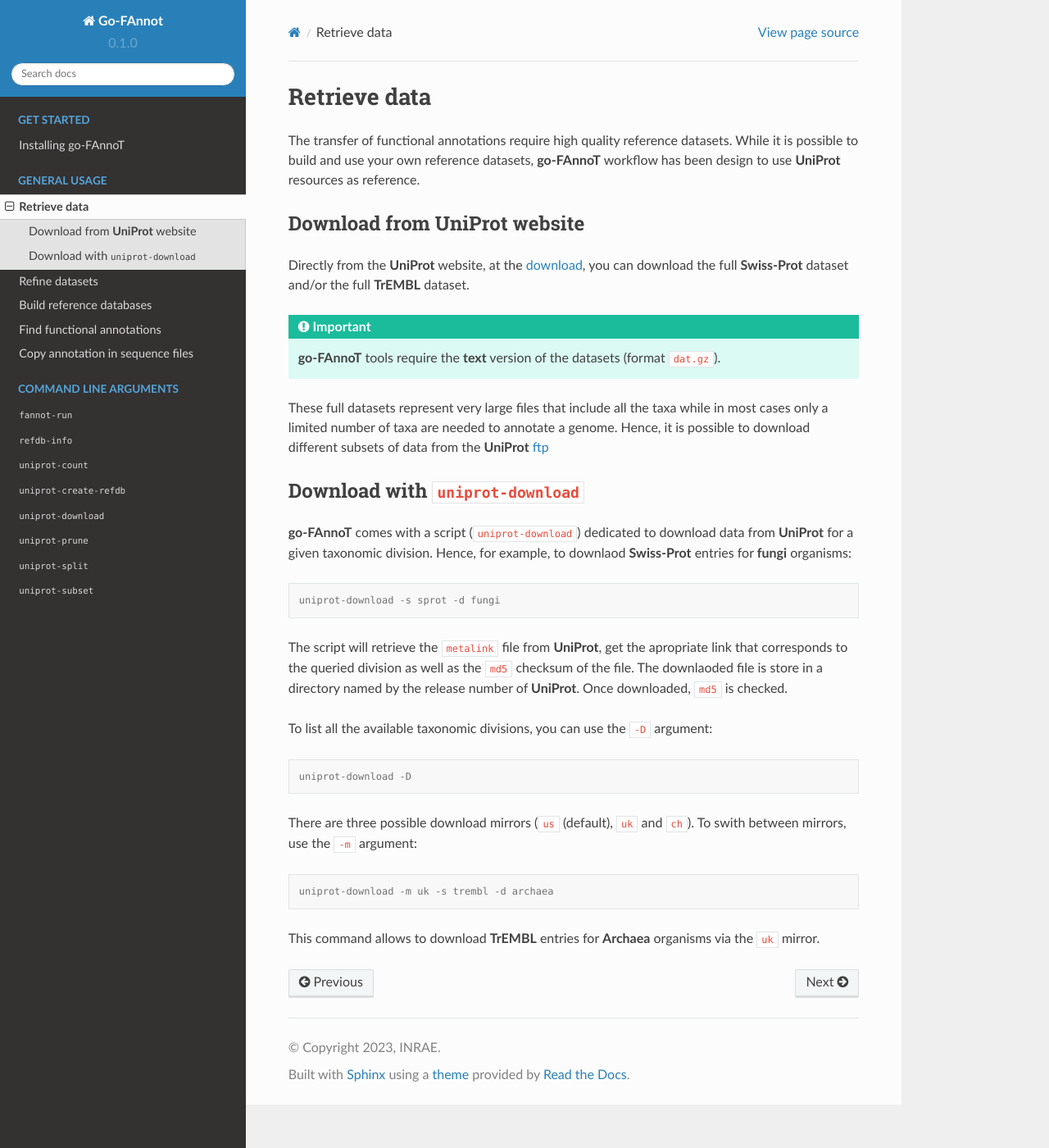
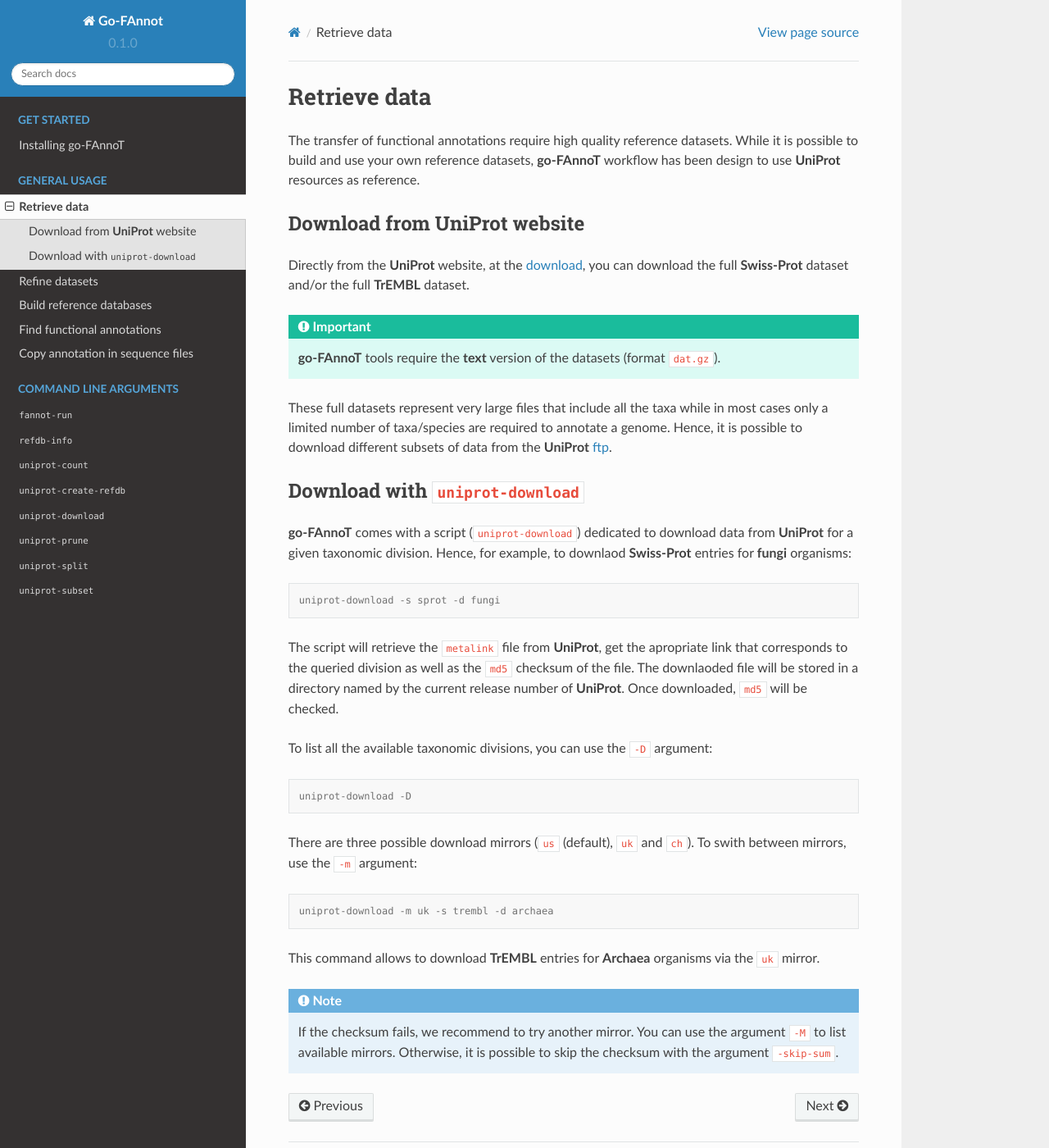
Before and after one commit to hdevillers/go-fannot-documentation, a Sphinx documentation site: the page built from docs/source/usage/retrieve_data.rst, in a window 1280 px wide and 1400 px high. Shown: the whole window at 82% size. Built offline with Sphinx 7.4.7 and the Read the Docs theme 2.0.0, drawn with Linux system fonts in a browser that asks for light colours.

Commit message:
Skip checksum.

```diff
--- a/docs/source/usage/retrieve_data.rst
+++ b/docs/source/usage/retrieve_data.rst
@@ -16,9 +16,9 @@
     **go-FAnnoT** tools require the **text** version of the datasets (format ``dat.gz``).
 
 These full datasets represent very large files that include all the taxa while in most cases
-only a limited number of taxa are needed to annotate a genome. Hence, it is possible to
+only a limited number of taxa/species are required to annotate a genome. Hence, it is possible to
 download different subsets of data from the **UniProt**
-`ftp <https://ftp.uniprot.org/pub/databases/uniprot/current_release/knowledgebase/>`_
+`ftp <https://ftp.uniprot.org/pub/databases/uniprot/current_release/knowledgebase/>`_.
 
 
 Download with ``uniprot-download``
@@ -34,8 +34,8 @@
 
 The script will retrieve the ``metalink`` file from **UniProt**, get the apropriate
 link that corresponds to the queried division as well as the ``md5`` checksum of the file.
-The downlaoded file is store in a directory named by the release number of **UniProt**.
-Once downloaded, ``md5`` is checked.
+The downlaoded file will be stored in a directory named by the current release number of **UniProt**.
+Once downloaded, ``md5`` will be checked.
 
 To list all the available taxonomic divisions, you can use the ``-D`` argument:
 
@@ -51,3 +51,8 @@
     uniprot-download -m uk -s trembl -d archaea
 
 This command allows to download **TrEMBL** entries for **Archaea** organisms via the ``uk`` mirror.
+
+.. note::
+
+    If the checksum fails, we recommend to try another mirror. You can use the argument ``-M`` to
+    list available mirrors. Otherwise, it is possible to skip the checksum with the argument ``-skip-sum``.
```
